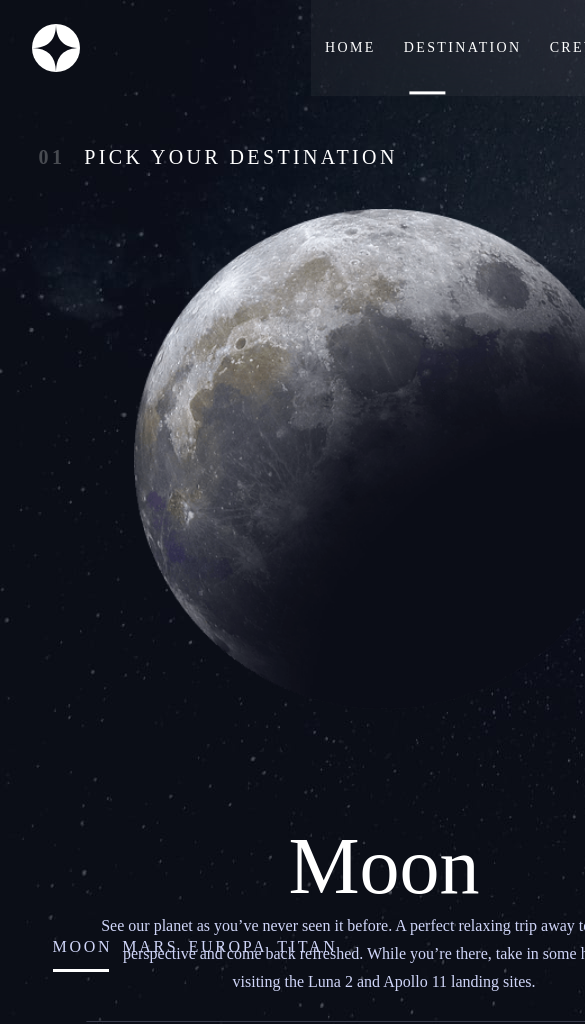
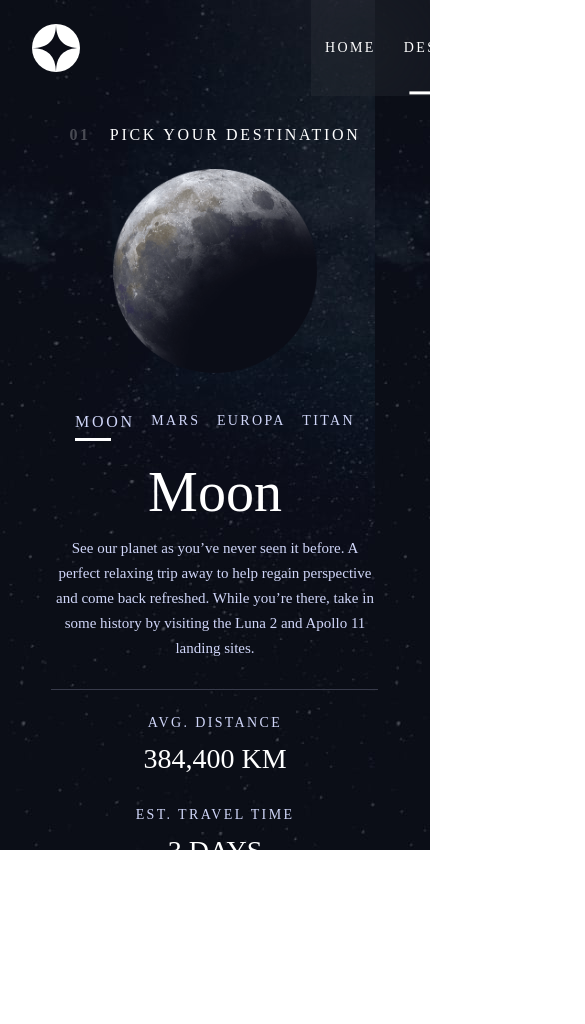
Before and after one commit to dvelatcodes/space-tourism-website, a Next.js app: page /destination in a window 390 px wide. Shown: the top 1024 px of the page, 585 px wide, since content can reach past the window. After the commit the page ends 850 px from the top, so only its background shows below. Built offline with nearby package versions, Linux system fonts and the light colour scheme; a web font is replaced by a local one.

Commit message:
build tablet view of crew page

```diff
--- a/app/destination/index.scss
+++ b/app/destination/index.scss
@@ -27,6 +27,12 @@
     background-image: url('/assets/destination/background-destination-tablet.jpg');
   }
 
+  @media screen and (max-width: 430px) {
+    width: 430px;
+    height: 850px;
+    background-image: url('/assets/destination/background-destination-mobile.jpg');
+  }
+
   @media screen and (max-width: 375px) {
     width: 375px;
     height: 850px;
@@ -42,6 +48,9 @@
       margin-top: 50px;
       width: 100%;
       padding-left: 0;
+    }
+    @media screen and (max-width: 430px) {
+      margin-top: 30px;
     }
     @media screen and (max-width: 375px) {
       margin-top: 30px;
@@ -60,6 +69,12 @@
         font-size: 20px;
         letter-spacing: 3.375px;
         margin-left: 38.5px;
+      }
+      @media screen and (max-width: 430px) {
+        font-size: 16px;
+        letter-spacing: 2.7px;
+        margin-left: 0;
+        text-align: center;
       }
       @media screen and (max-width: 375px) {
         font-size: 16px;
@@ -82,6 +97,11 @@
           font-size: 20px;
           letter-spacing: 3.375px;
         }
+        @media screen and (max-width: 430px) {
+          font-size: 16px;
+          letter-spacing: 2.7px;
+          margin-left: 0;
+        }
         @media screen and (max-width: 375px) {
           font-size: 16px;
           letter-spacing: 2.7px;
@@ -90,43 +110,104 @@
       }
     }
 
+    .dynamic-content {
+      width: fit-content;
+      height: fit-content;
+      display: flex;
+      margin-top: 20px;
+
+      @media screen and (min-height: 630px) {
+        margin-top: 37px;
+      }
+
+      @media screen and (max-width: 768px) {
+        width: 100%;
+        flex-direction: column;
+        align-items: center;
+        margin-top: 55px;
+      }
+      @media screen and (max-width: 430px) {
+        margin-top: 25px;
+      }
+      @media screen and (max-width: 375px) {
+        margin-top: 25px;
+      }
+
+      .Img {
+        margin-right: 310px;
+        margin-top: 30px;
+        height: 300px;
+        width: 300px;
+        @media screen and (min-height: 630px) {
+          height: 500px;
+          width: 500px;
+          margin-right: 106.5px;
+        }
+
+        @media screen and (max-width: 768px) {
+          margin-top: 0;
+          margin-right: 0;
+        }
+        @media screen and (max-width: 430px) {
+          width: 204px;
+          height: 204px;
+        }
+        @media screen and (max-width: 375px) {
+          width: 204px;
+          height: 204px;
+        }
+      }
+      .write-up {
+        width: fit-content;
+        height: fit-content;
+        @media screen and (max-width: 768px) {
+          margin-top: 2.7rem;
+        }
+        @media screen and (max-width: 430px) {
+          margin-top: 2.5rem;
+        }
+        @media screen and (max-width: 375px) {
+          margin-top: 2.5rem;
+        }
+
         .static-content {
-      width: 100vw;
+          width: fit-content;
           height: fit-content;
           position: relative;
-      padding-left: 610px;
-      margin-top: 10px;
 
-      @media screen and (min-height: 630px) {
-        margin-top: 70px;
-      }
           @media screen and (max-width: 768px) {
-        width: fit-content;
-        padding-left: 0;
-        margin-top: 0;
-        position: absolute;
-        right: 0;
-        bottom: -8rem;
-        left: 0;
+            // width: fit-content;
+            // padding-left: 0;
+            // margin-top: 0;
+            // position: absolute;
+            // right: 0;
+            // bottom: -8rem;
+            // left: 0;
             margin: auto;
           }
+          @media screen and (max-width: 430px) {
+            // bottom: 6.5rem;
+          }
           @media screen and (max-width: 375px) {
-        bottom: 6.5rem;
-        // bottom: 0;
-        // top: 7rem;
+            // bottom: 6.5rem;
           }
 
           .sections {
-        width: 285px;
+            width: 350px;
             height: 34px;
             display: flex;
             flex-shrink: 0;
             justify-content: space-between;
+            @media screen and (max-width: 430px) {
+              width: 280px;
+              height: 28px;
+            }
             @media screen and (max-width: 375px) {
               height: 28px;
             }
 
             .option {
+              width: fit-content;
               color: #d0d6f9;
               font-family: Barlow Condensed;
               font-size: 16px;
@@ -136,7 +217,10 @@
               letter-spacing: 2.7px;
               position: relative;
               cursor: pointer;
-
+              @media screen and (max-width: 430px) {
+                font-size: 14px;
+                letter-spacing: 2.362px;
+              }
               @media screen and (max-width: 375px) {
                 font-size: 14px;
                 letter-spacing: 2.362px;
@@ -150,6 +234,9 @@
                 opacity: 0.5;
                 position: absolute;
                 bottom: 0;
+                @media screen and (max-width: 768px) {
+                  display: none;
+                }
               }
             }
 
@@ -171,61 +258,15 @@
                 background: #fff;
                 position: absolute;
                 bottom: 0;
+                @media screen and (max-width: 430px) {
+                  width: 36px;
+                }
                 @media screen and (max-width: 375px) {
                   width: 36px;
                 }
               }
             }
           }
-    }
-
-    .dynamic-content {
-      width: fit-content;
-      height: fit-content;
-      display: flex;
-      margin-top: 20px;
-
-      @media screen and (min-height: 630px) {
-        margin-top: 37px;
-      }
-
-      @media screen and (max-width: 768px) {
-        width: 100%;
-        flex-direction: column;
-        align-items: center;
-        margin-top: 40px;
-      }
-
-      @media screen and (max-width: 375px) {
-        margin-top: 25px;
-      }
-
-      .Img {
-        margin-right: 310px;
-        height: 300px;
-        width: 300px;
-        @media screen and (min-height: 630px) {
-          height: 500px;
-          width: 500px;
-          margin-right: 106.5px;
-        }
-
-        @media screen and (max-width: 768px) {
-          margin-right: 0;
-        }
-        @media screen and (max-width: 375px) {
-          width: 204px;
-          height: 204px;
-        }
-      }
-      .write-up {
-        width: fit-content;
-        height: fit-content;
-        @media screen and (max-width: 768px) {
-          margin-top: 7rem;
-        }
-        @media screen and (max-width: 375px) {
-          margin-top: 4.5rem;
         }
 
         h1 {
@@ -238,6 +279,11 @@
           @media screen and (max-width: 768px) {
             font-size: 80px;
             text-align: center;
+            margin-top: 1.4rem;
+          }
+          @media screen and (max-width: 430px) {
+            margin-top: 1.2rem;
+            font-size: 56px;
           }
           @media screen and (max-width: 375px) {
             font-size: 56px;
@@ -260,8 +306,14 @@
             font-size: 16px;
             line-height: 28px;
             text-align: center;
-            margin-bottom: 25px;
+            margin: 15px 0 30px 0;
             width: 573px;
+          }
+          @media screen and (max-width: 430px) {
+            font-size: 15px;
+            line-height: 25px;
+            width: 327px;
+            margin: 11.5px 0 28px 0;
           }
           @media screen and (max-width: 375px) {
             font-size: 15px;
@@ -280,8 +332,12 @@
             padding-top: 28px;
           }
           @media screen and (max-width: 768px) {
-            padding-top: 28px;
+            padding-top: 35px;
             margin: auto;
+          }
+          @media screen and (max-width: 430px) {
+            flex-direction: column;
+            padding-top: 26px;
           }
           @media screen and (max-width: 375px) {
             flex-direction: column;
@@ -297,6 +353,10 @@
             @media screen and (max-width: 768px) {
               width: 573px;
               transform: translateX(-20%);
+            }
+            @media screen and (max-width: 430px) {
+              width: 327px;
+              transform: translateX(-26%);
             }
             @media screen and (max-width: 375px) {
               width: 327px;
@@ -336,8 +396,11 @@
 
           div:nth-child(1) {
             margin-right: 65px;
+            @media screen and (max-width: 430px) {
+              margin: 0 0 32px 0;
+            }
             @media screen and (max-width: 375px) {
-              margin: 0 0 32px 0;
+              margin: 0 0 25px 0;
             }
           }
         }
--- a/app/destination/page.jsx
+++ b/app/destination/page.jsx
@@ -39,7 +39,7 @@ const Destination = () => {
           <span>01</span>
           Pick your destination
         </h5>
-        <div className='static-content'>
+        {/* <div className='static-content'>
           <div className='sections'>
             {sections.map((section, index) => {
               return (
@@ -53,7 +53,7 @@ const Destination = () => {
               );
             })}
           </div>
-        </div>
+        </div> */}
         {data !== null && data.length > 0 && (
           <div className='dynamic-content'>
             <Image
@@ -64,6 +64,23 @@ const Destination = () => {
               className='Img'
             />
             <div className='write-up'>
+              <div className='static-content'>
+                <div className='sections'>
+                  {sections.map((section, index) => {
+                    return (
+                      <div
+                        key={index}
+                        className={`${
+                          index === picked ? 'activeOption' : 'option'
+                        }`}
+                        onClick={() => interchange(index)}
+                      >
+                        {section}
+                      </div>
+                    );
+                  })}
+                </div>
+              </div>
               <h1>{data[picked].name}</h1>
               <p>{data[picked].description}</p>
               <div className='location'>
--- a/app/index.scss
+++ b/app/index.scss
@@ -9,7 +9,7 @@
   background-repeat: no-repeat;
   background-size: cover;
   padding-top: 2rem;
-  padding-bottom: 1.56rem;
+  padding-bottom: 1.2rem;
 
   @media screen and (max-width: 1366px) {
     overflow: hidden;
--- a/app/technology/index.scss
+++ b/app/technology/index.scss
@@ -10,7 +10,7 @@
   background-repeat: no-repeat;
   background-size: cover;
   padding-top: 2rem;
-  padding-bottom: 1.56rem;
+  padding-bottom: 1.2rem;
 
   @media screen and (max-width: 1366px) {
     overflow-x: hidden;
```
Also changed, not shown: app/crew/index.scss (+85 -1 lines). Lines whose indentation alone changed are shown as unchanged.
